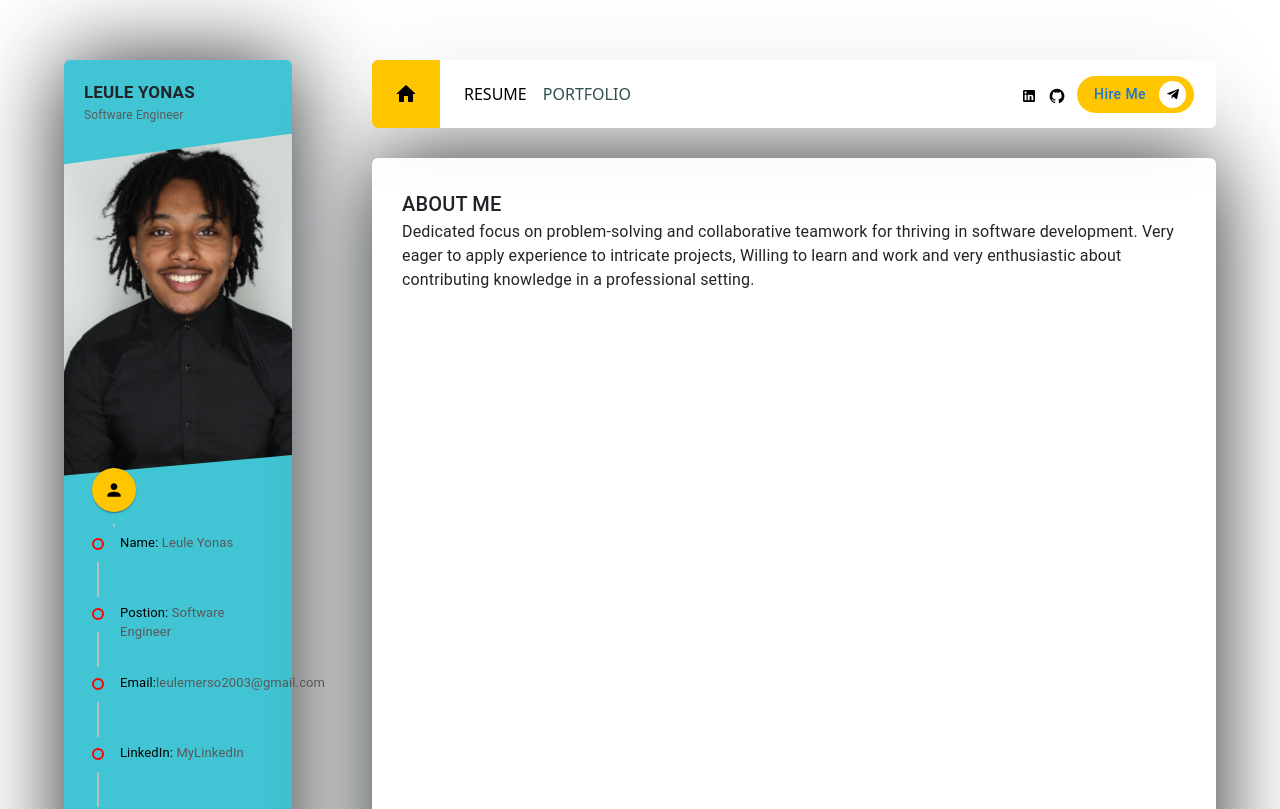
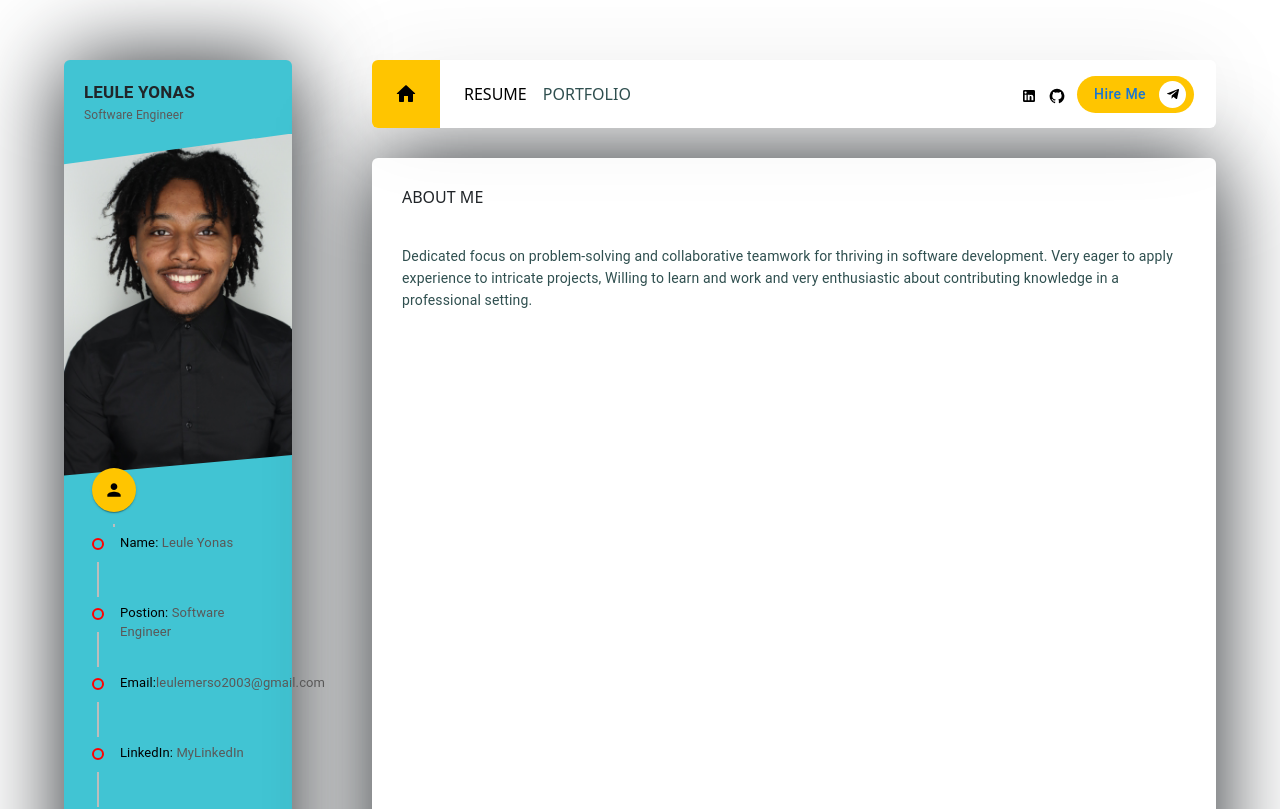
Before and after one commit to LeuleY/PersonalPage, a React (Create React App) app: page / in a window 1280 px wide. Shown: the top 809 px of the page. Built offline with nearby package versions, Linux system fonts and the light colour scheme.

Commit message:
ABout me pt2

```diff
--- a/src/App.css
+++ b/src/App.css
@@ -4,6 +4,25 @@
 
 .top_60{
     margin-top: 60px !important;
+}
+
+.top_30{
+    margin-top: 30px !important;
+}
+
+.mb_30{
+    margin-bottom: 30px !important;
+}
+
+.p_30{
+    padding: 30px !important;
+
+}
+
+.pb_45{
+    padding-bottom: 45px !important;
+
+
 }
 
 @media (max-width:991px) {
--- a/src/pages/Resume/Resume.css
+++ b/src/pages/Resume/Resume.css
@@ -0,0 +1,6 @@
+.aboutme_text{
+    color: darkslategray !important;
+    font: smaller !important;
+    line-height: 22px !important;
+    white-space: pre-line !important;
+}
--- a/src/pages/Resume/Resume.js
+++ b/src/pages/Resume/Resume.js
@@ -8,16 +8,16 @@ const Resume = () => {
   return (
     <>
       {/* ABOUT ME */}
-      <Grid container className="section">
-        <Grid item className="section_title" xs={12}>
+      <Grid container className="section pb_45">
+        <Grid item className="section_title mb_30" xs={12}>
           <span>
 
           </span>
-          <Typography variant="h6" className="section_title_text">ABOUT ME</Typography>
+          <h6 variant="h6" className="section_title_text">ABOUT ME</h6>
 
         </Grid>
           <Grid item xs={12}>
-            <Typography className="aboutme_text">
+            <Typography variant="body2" className="aboutme_text">
               {resumeData.About}
             </Typography>
 
```
